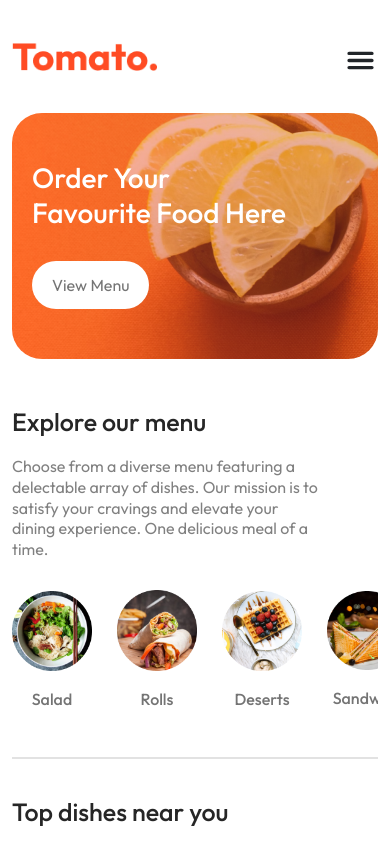
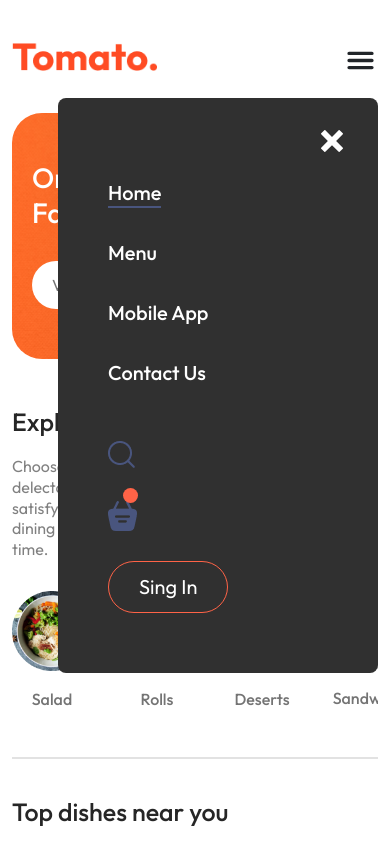
Before and after one commit to Nurul-Imran/Tomato-ecommerce-frontend, a React (Vite) app: page / in a window 390 px wide. Both pictures are taken after a click on the element 360 px from the left and 56 px from the top of the page. Shown: the top 844 px of the page. Built offline with nearby package versions, Linux system fonts and the light colour scheme.

Commit message:
Add Side Menu in Navbar Section

```diff
--- a/src/components/Navbar/Navbar.css
+++ b/src/components/Navbar/Navbar.css
@@ -17,21 +17,21 @@
 .nav_wrapper .logo{
     width: 175px;
 }
-.nav_wrapper .menu, .nav_wrapper .menu_right{
+.menu, .menu_right{
     align-items: center;
     justify-content: center;
     gap: 30px;
     display: none;
 }
-.nav_wrapper .menu li{
+.menu li{
   text-transform: capitalize;
   color: #49557e;
   font-weight: 500;
 }
-.nav_wrapper .menu .active{
+.menu .active{
     position: relative;
 }
-.nav_wrapper .menu .active::after{
+.menu .active::after{
     position: absolute;
     bottom: 0;
     left: 0;
@@ -40,9 +40,6 @@
     height: 2px;
     background-color: #49557e;
 }
-/* .nav_wrapper .menu_right{
-    gap: 40px;
-} */
 .menu_right .search_icon {
     cursor: pointer;
 }
@@ -69,17 +66,56 @@
     background-color: tomato;
     color: white;
 }
-.side_menu_bar{
-    font-size: 35px;
-    cursor: pointer;
-}
+
 @media (max-width: 576px){
     .nav_wrapper .logo{
         width: 145px;
     }
 }
+
+@media (max-width: 991px){
+    .side_menu_bar{
+        font-size: 35px;
+        cursor: pointer;
+        position: relative;
+    }
+    .side_menu {
+        position: absolute;
+        width: 320px;
+        bottom: -15px;
+        right: 0;
+        transform: translateY(100%);
+        background-color: #303030;
+        padding: 80px 50px 60px;
+        border-radius: 8px;
+        animation: fadeIn 0.5s;
+    }
+    .side_menu > .menu, .side_menu > .menu_right{
+        display: flex;
+        flex-direction: column;
+        align-items: flex-start;
+        font-size: 20px;
+    }
+    .side_menu > .menu li{
+        color: white;
+    }
+    .side_menu > .menu_right{
+        margin-top: 50px;
+    }
+    .side_menu > .menu_right button{
+        color: white;
+    }
+    .cross{
+        position: absolute;
+        top: 25px;
+        right: 35px;
+        color: white;
+        font-size: 22px;
+        cursor: pointer;
+    }
+}
 @media (min-width: 992px) {
-   .nav_wrapper .menu, .nav_wrapper .menu_right{
+    .menu, .menu_right{
         display: flex;
     }
     .side_menu_bar{
--- a/src/components/Navbar/Navbar.jsx
+++ b/src/components/Navbar/Navbar.jsx
@@ -1,13 +1,14 @@
 import React, { useEffect, useState } from "react";
 import { Link } from "react-router-dom";
 import { IoMenu } from "react-icons/io5";
+import { ImCross } from "react-icons/im";
 
 import { assets } from "../../assets/assets";
 import "./Navbar.css";
 
 const Navbar = () => {
   const [activeMenu, setActiveMenu] = useState("home");
-
+  const [openSideMenu, setOpenSideMenu] = useState(false);
   const [scrolled, setScrolled] = useState(false);
 
   useEffect(() => {
@@ -24,7 +25,7 @@ const Navbar = () => {
 
     // Cleanup on component unmount
     return () => window.removeEventListener("scroll", handleScroll);
-  }, [])
+  }, []);
   return (
     <nav id="nav" className={`${scrolled ? "scrolled" : ""}`}>
       <div className="container">
@@ -73,7 +74,54 @@ const Navbar = () => {
             <button>Sing in</button>
           </div>
           <div className="side_menu_bar">
-            <IoMenu />
+            <IoMenu onClick={() => setOpenSideMenu(true)} />
+            {
+              openSideMenu && (
+                <div className="side_menu">
+                  <ul className="menu">
+                    <li
+                      className={activeMenu === "home" ? "active" : ""}
+                      onClick={() => setActiveMenu("home")}
+                    >
+                      <Link to="/">home</Link>
+                    </li>
+                    <li
+                      className={activeMenu === "menu" ? "active" : ""}
+                      onClick={() => setActiveMenu("menu")}
+                    >
+                      <a href="#explore_menu">Menu</a>
+                    </li>
+                    <li
+                      className={activeMenu === "mobile-app" ? "active" : ""}
+                      onClick={() => setActiveMenu("mobile-app")}
+                    >
+                      <a href="#download_app">mobile app</a>
+                    </li>
+                    <li
+                      className={activeMenu === "contact-us" ? "active" : ""}
+                      onClick={() => setActiveMenu("contact-us")}
+                    >
+                      <a href="#footer">contact us</a>
+                    </li>
+                  </ul>
+                  <div className="menu_right">
+                    <div className="search_icon">
+                      <img src={assets.search_icon} alt="Search Icon" />
+                    </div>
+                    <div className="cart_icon_box">
+                      <Link>
+                        <img src={assets.basket_icon} alt="Cart Icon" />
+                      </Link>
+                      <div className="dot"></div>
+                    </div>
+                    <button>Sing in</button>
+                  </div>
+                  <div className="cross">
+                    <ImCross onClick={() => setOpenSideMenu(false)} />
+                  </div>
+                </div>
+              )
+            }
           </div>
         </div>
       </div>
```
